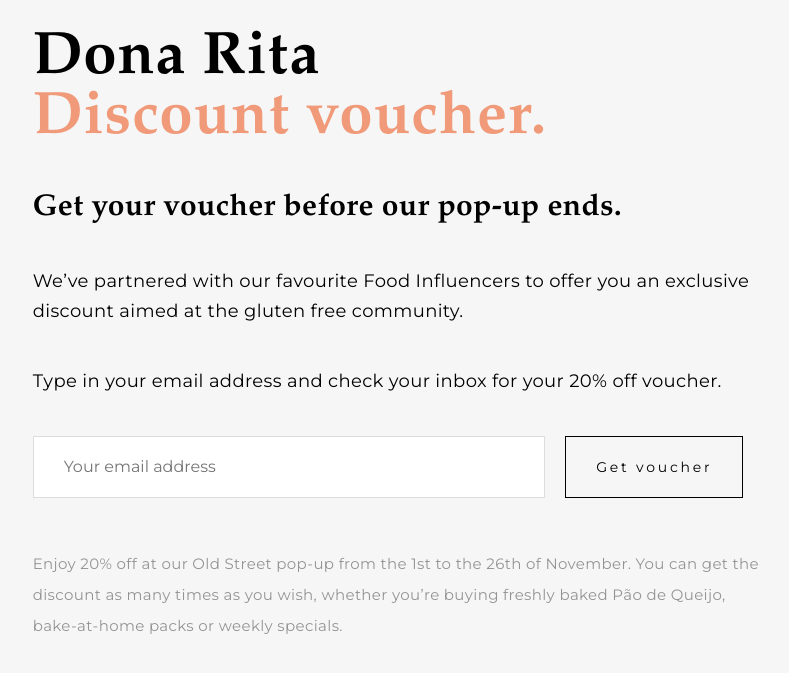
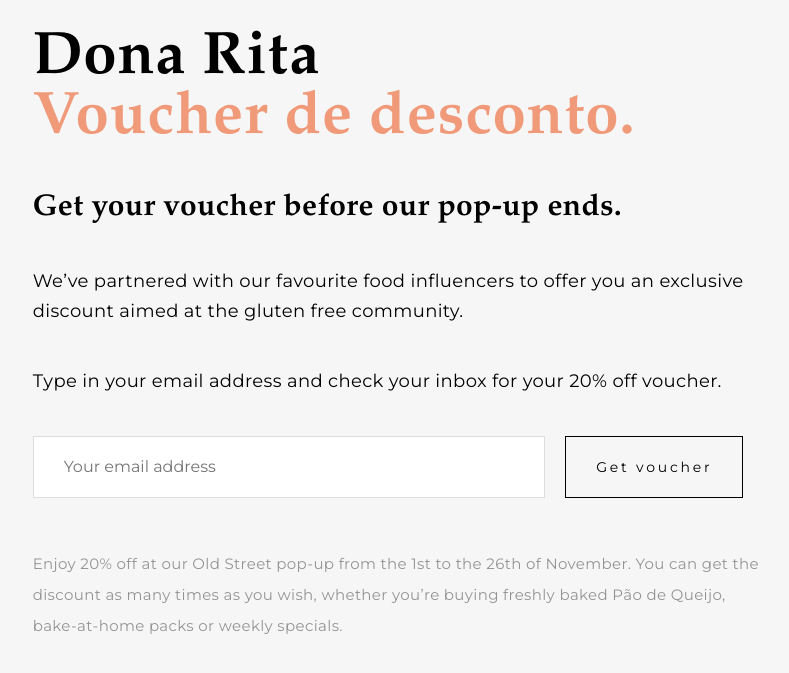
Before and after one commit to peduarte/dona-rita, a Jekyll site: the page built from voucher-br.md, in a window 1280 px wide. Shown: the top 673 px of the page, without its empty margins (189-978 px from the left). Built offline with Jekyll 4.4.1, drawn with Linux system fonts in a browser that asks for light colours; our own code applies the rules of GitHub Pages for plain Markdown files.

Commit message:
🎨 Update copy and form IDs

```diff
--- a/_includes/voucher-form.liquid
+++ b/_includes/voucher-form.liquid
@@ -1,19 +1,9 @@
-<form action="//donarita.us16.list-manage.com/subscribe/post?u=eacce3d5004edba44cd8a399b&amp;id=96e117a9ee" method="post" id="mc-embedded-subscribe-form" name="mc-embedded-subscribe-form" class="validate" target="_blank" novalidate>
-
+<form action="//donarita.us16.list-manage.com/subscribe/post?u=eacce3d5004edba44cd8a399b&amp;id={{ include.formId }}" method="post" id="mc-embedded-subscribe-form" name="mc-embedded-subscribe-form" class="validate" target="_blank" novalidate>
 
 	<div class="mc-field-group" style="display: flex; flex-wrap: wrap;">
 		<input type="email" value="" name="EMAIL" placeholder="Your email address" style="flex: 1">
 		<button>Get voucher</button>
 	</div>
-
-	<div style="display: none;">
-		<label for="mce-group[2853]-2853-0">Brazilian</label>
-		<input type="radio" value="1" name="group[2853]" {% if include.audience == 'br' %} checked="checked" {% endif %}>
-
-		<label for="mce-group[2853]-2853-1">Gluten Free</label>
-		<input type="radio" value="2" name="group[2853]" {% if include.audience == 'gf' %} checked="checked" {% endif %}>
-	</div>
-
 
 	<!-- real people should not fill this in and expect good things - do not remove this or risk form bot signups-->
 	<div style="position: absolute; left: -5000px;" aria-hidden="true"><input type="text" name="b_eacce3d5004edba44cd8a399b_70a85050c0" tabindex="-1" value=""></div>
--- a/_layouts/voucher.html
+++ b/_layouts/voucher.html
@@ -24,7 +24,7 @@
 			<div class="grid">
 				<h1 class="col -block md-push-1 lg-push-2">
 					Dona Rita<br>
-					<span class="salmon">Discount voucher.</span>
+					<span class="salmon">{{page.title}}.</span>
 				</h1>
 			</div>
 
--- a/_sass/_global.scss
+++ b/_sass/_global.scss
@@ -25,6 +25,7 @@
 }
 ::selection {
 	background-color: $colorSalmon;
+	color: white;
 }
 address {
 	font-style: normal;
--- a/voucher-br.md
+++ b/voucher-br.md
@@ -1,14 +1,15 @@
 ---
 layout: voucher
+title: Voucher de desconto
 ---
 
 ## Get your voucher before our pop-up ends.
 
-We’ve partnered with our favourite Food Influencers to offer you an exclusive discount aimed at the gluten free community.
+We’ve partnered with our favourite food influencers to offer you an exclusive discount aimed at the gluten free community.
 
 Type in your email address and check your inbox for your 20% off voucher.
 
-{% include voucher-form.liquid audience="br" %}
+{% include voucher-form.liquid formId="70a85050c0" %}
 
 <br>
 <small class="faded">Enjoy 20% off at our Old Street pop-up from the 1st to the 26th of November. You can get the discount as many times as you wish, whether you’re buying freshly baked Pão de Queijo, bake-at-home packs or weekly specials.</small>
```
Also changed, not shown: voucher-gf.md (+2 -1 lines).
